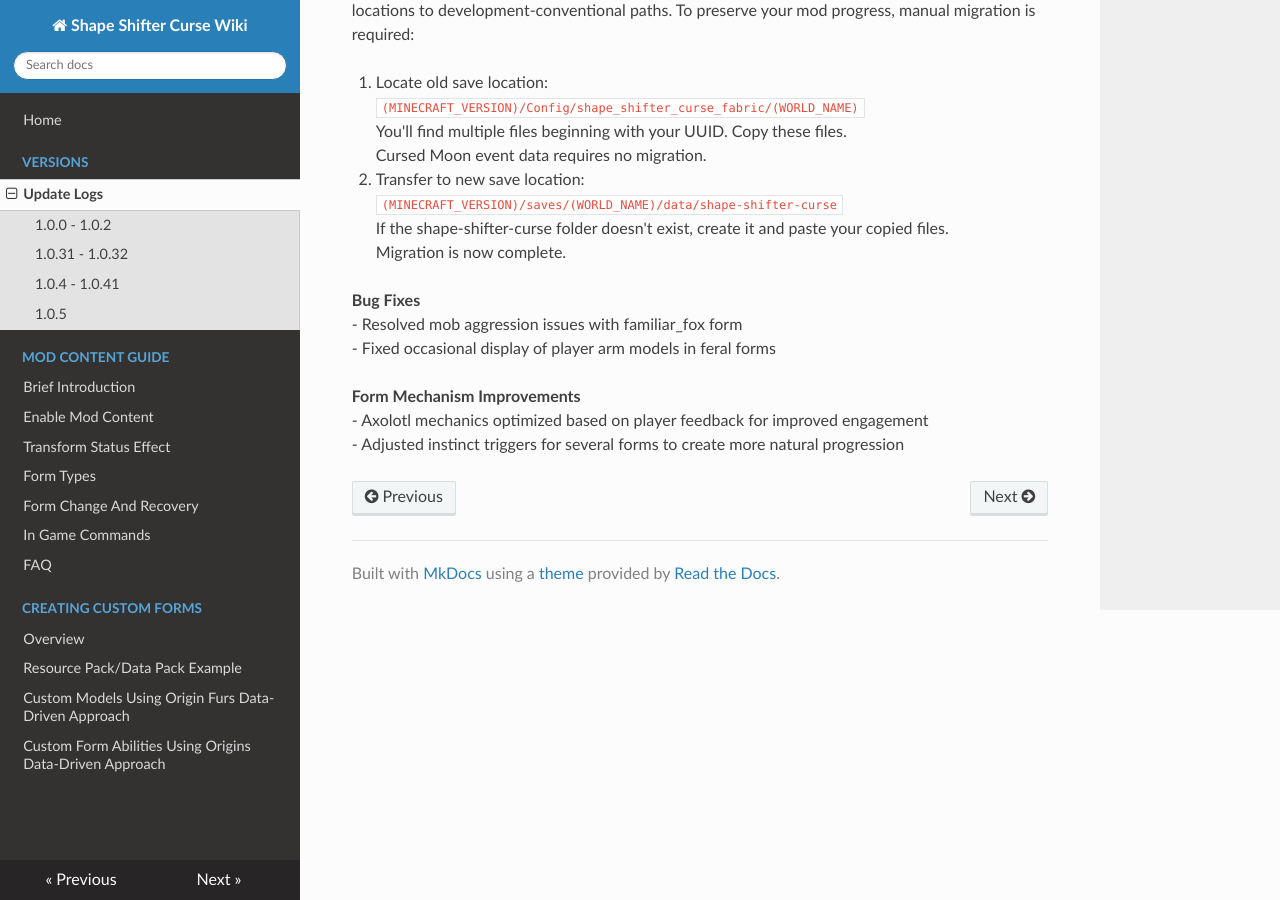
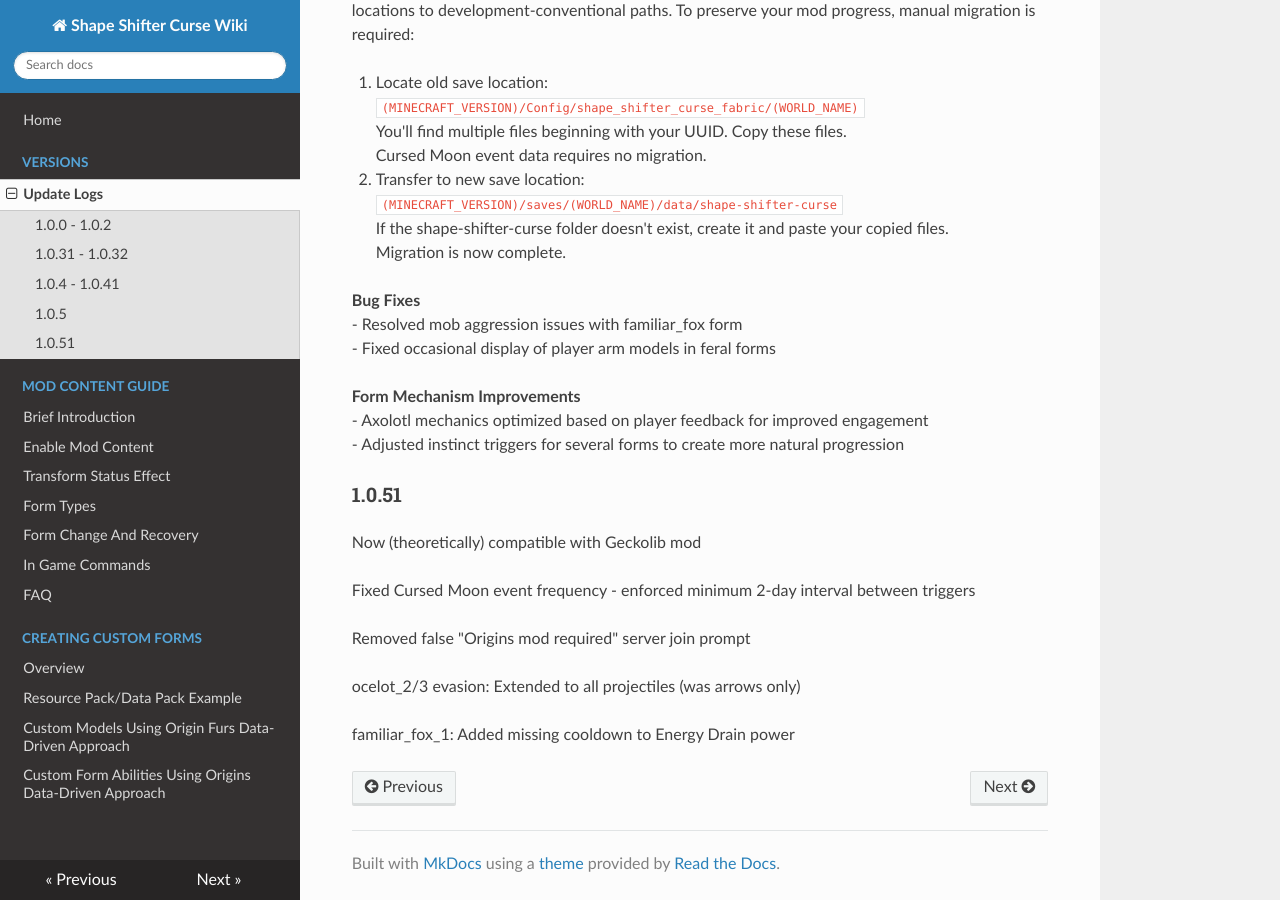
Before and after one commit to onixary/ssc_wiki_en, an MkDocs documentation site: the page built from docs/update_log/update_log.md, in a window 1280 px wide and 900 px high, scrolled down 937 px. Built offline with MkDocs 1.6.1, drawn with Linux system fonts in a browser that asks for light colours; nearby versions of some CDN libraries.

Commit message:
update_log

```diff
--- a/docs/update_log/update_log.md
+++ b/docs/update_log/update_log.md
@@ -42,3 +42,15 @@ Migration is now complete.
 **Form Mechanism Improvements**
 - Axolotl mechanics optimized based on player feedback for improved engagement
 - Adjusted instinct triggers for several forms to create more natural progression
+
+### 1\.0.51
+
+Now (theoretically) compatible with Geckolib mod
+
+Fixed Cursed Moon event frequency - enforced minimum 2-day interval between triggers
+
+Removed false "Origins mod required" server join prompt
+
+ocelot_2/3 evasion: Extended to all projectiles (was arrows only)
+
+familiar_fox_1: Added missing cooldown to Energy Drain power
```
